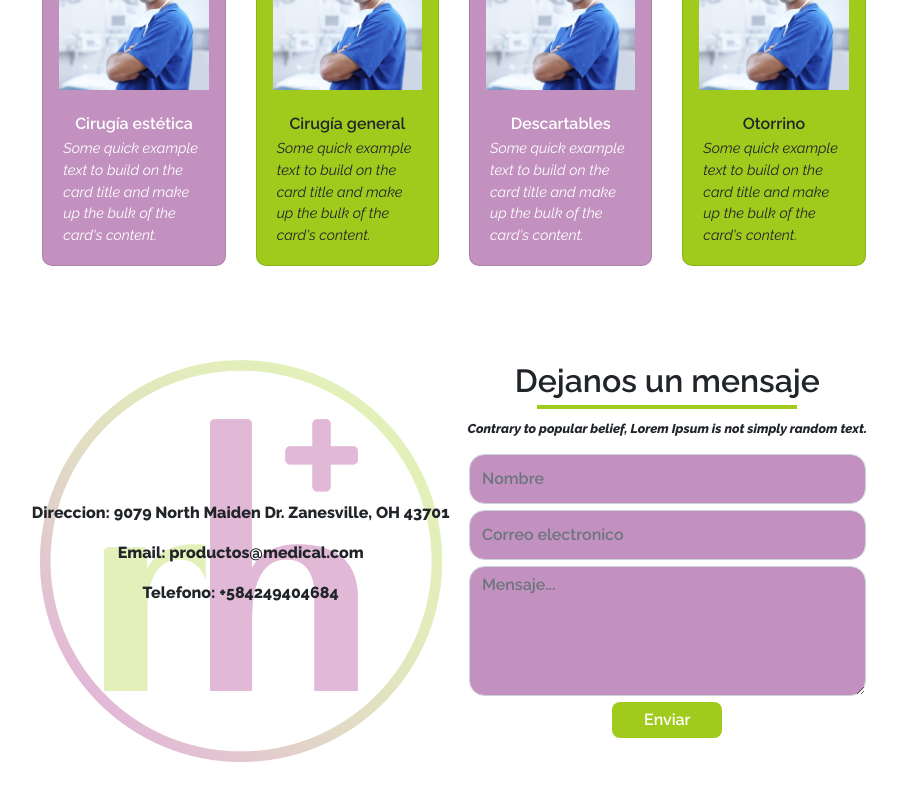
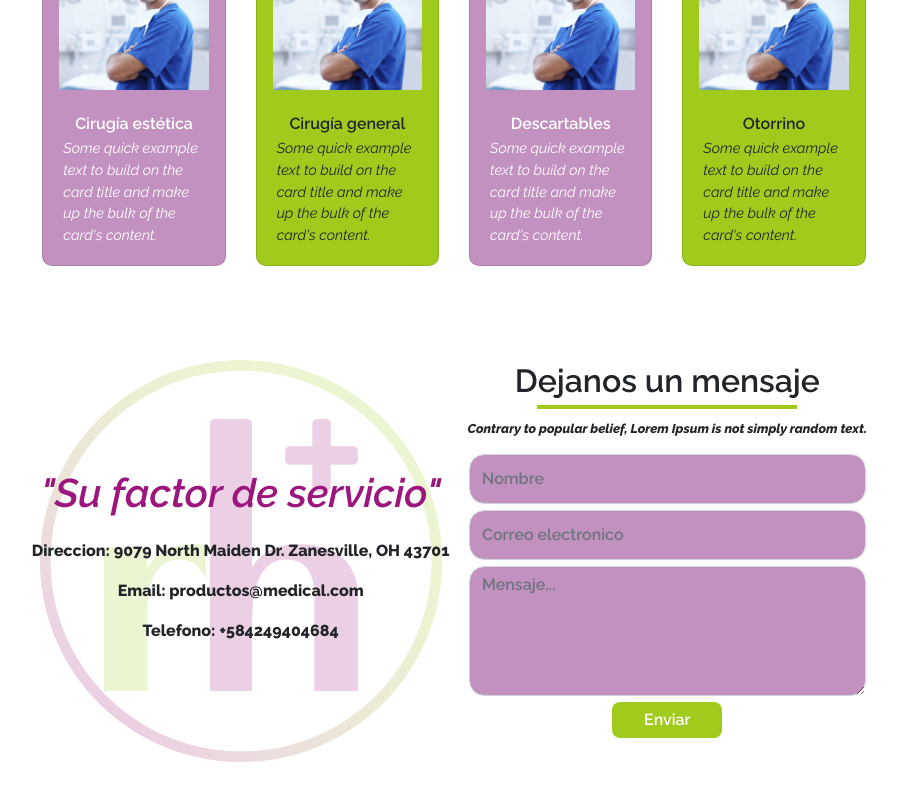
Before and after one commit to victordc7/rhmedical-angular, an Angular app: page /inicio in a window 1280 px wide. Shown: the part 1076-1876 px from the top of the page, without its empty margins (186-1083 px from the left). Built offline with nearby package versions, Linux system fonts and the light colour scheme.

Commit message:
Arreglos dise;os landing varios

```diff
--- a/src/app/dashboard/section3/section3.component.css
+++ b/src/app/dashboard/section3/section3.component.css
@@ -46,7 +46,7 @@
     background-size: contain;
     float: right;
     border-radius: 25%;
-    opacity: 0.3;
+    opacity: 0.2;
     padding: 0 20px;
 }
 
@@ -67,3 +67,11 @@
     font-weight: 800;
     text-align: center;
 }
+
+.slogan {
+    opacity: 1;
+    font-weight: 600;
+    text-align: center;
+    font-size: 250%;
+    color: var(--primaryHover);
+}
--- a/src/app/dashboard/section3/section3.component.html
+++ b/src/app/dashboard/section3/section3.component.html
@@ -5,6 +5,9 @@
             <div id="logo" style="position: absolute; top:0; left: 0; width: 100%; height: 100%; z-index: -5;"></div>
             <div class="row" style="height: 100%;">
                 <div class="justify-content-center row align-self-center">
+                    <div class="col-12">
+                        <p class="slogan"><i>"Su factor de servicio"</i></p>
+                    </div>
                     <div class="col-12">
                         <p class="adress">Direccion: 9079 North Maiden Dr. Zanesville, OH 43701</p>
                     </div>
--- a/src/index.html
+++ b/src/index.html
@@ -9,7 +9,7 @@
   <link href="https://fonts.googleapis.com/css?family=Roboto:300,400,500&display=swap" rel="stylesheet">
   <link href="https://fonts.googleapis.com/icon?family=Material+Icons" rel="stylesheet">
   <link rel="stylesheet" href="https://stackpath.bootstrapcdn.com/bootstrap/4.3.1/css/bootstrap.min.css" integrity="sha384-ggOyR0iXCbMQv3Xipma34MD+dH/1fQ784/j6cY/iJTQUOhcWr7x9JvoRxT2MZw1T" crossorigin="anonymous">
-  <link href="https://fonts.googleapis.com/css?family=Raleway:600,700,800i,400i,800&display=swap" rel="stylesheet">
+  <link href="https://fonts.googleapis.com/css?family=Raleway:600,700,800i,400i,600i,800&display=swap" rel="stylesheet">
 </head>
 <body>
   <app-root></app-root>
```
